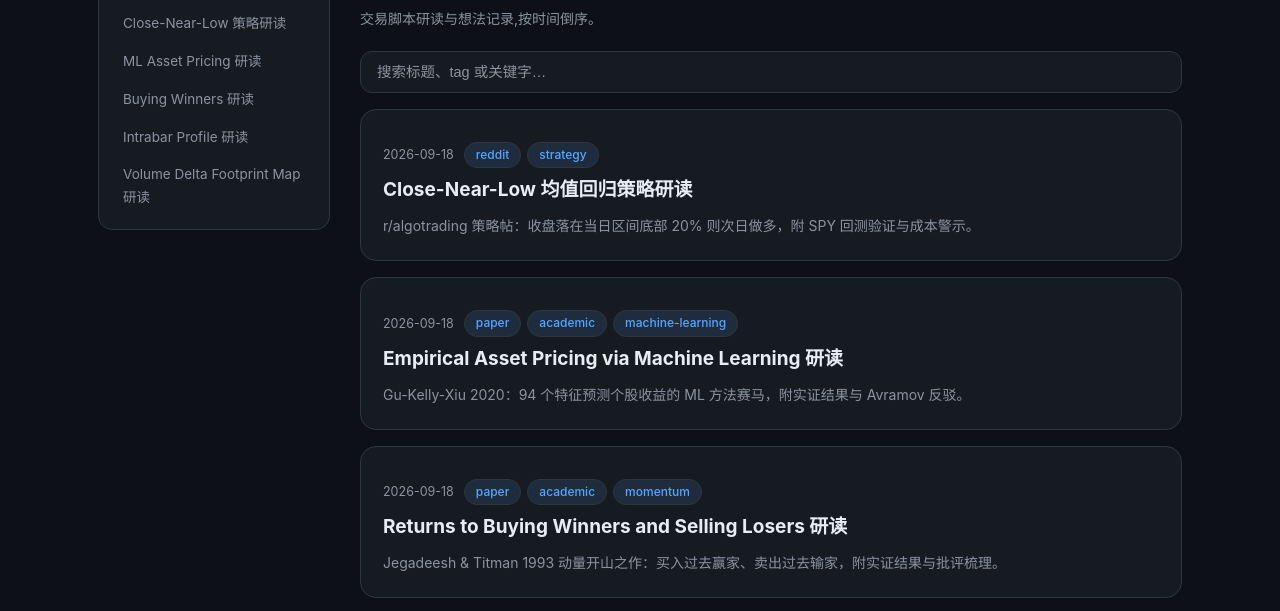
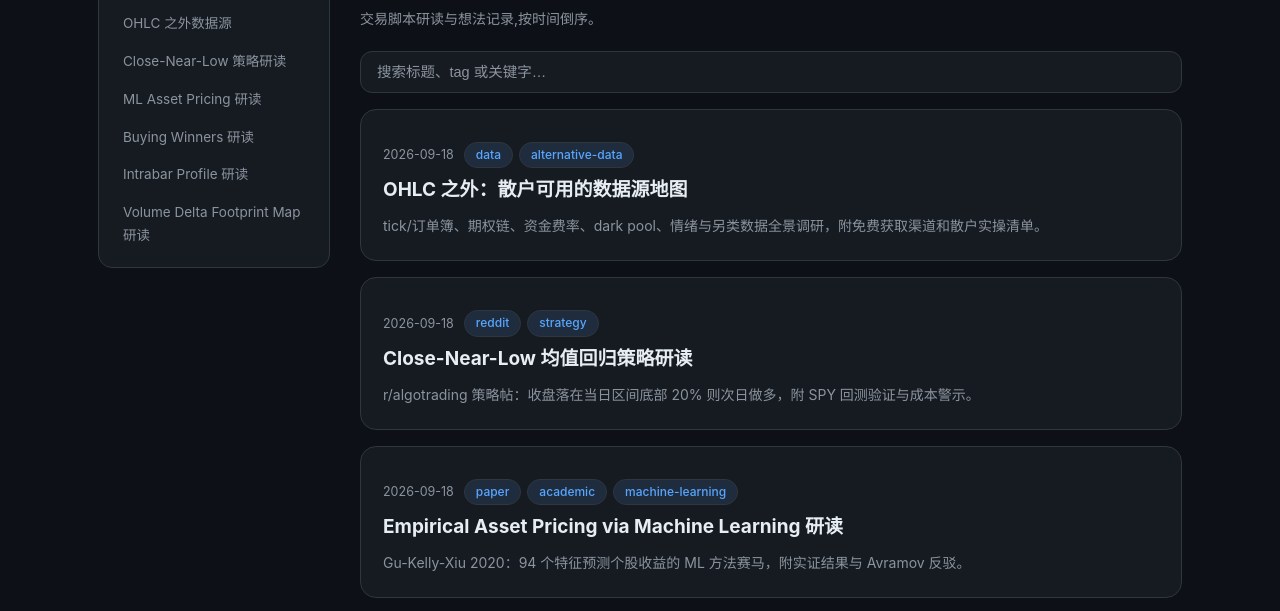
Before and after one commit to yingliupabot/trading-ideas, a plain HTML site: page index.html in a window 1280 px wide. Shown: the part 130-741 px from the top of the page. Drawn offline with Linux system fonts and the light colour scheme.

Commit message:
首页接入数据源笔记

```diff
--- a/index.html
+++ b/index.html
@@ -28,6 +28,7 @@
 <div class="layout">
   <aside class="sidebar" id="sidebar">
     <h4>笔记</h4>
+    <a href="data-sources/beyond-ohlc/">OHLC 之外数据源</a>
     <a href="reddit-strategies/close-near-low/">Close-Near-Low 策略研读</a>
     <a href="papers/ml-asset-pricing-gu-kelly-xiu-2020/">ML Asset Pricing 研读</a>
     <a href="papers/momentum-jegadeesh-titman-1993/">Buying Winners 研读</a>
@@ -46,6 +47,15 @@
     </div>
 
     <div id="post-list">
+      <a class="post-card" data-search="ohlc 之外 数据源 tick 订单簿 期权链 资金费率 dark pool 情绪 另类数据 免费 binance fred" href="data-sources/beyond-ohlc/">
+        <div class="post-meta">
+          <span class="date">2026-09-18</span>
+          <span class="tag-pill">data</span>
+          <span class="tag-pill">alternative-data</span>
+        </div>
+        <h3>OHLC 之外：散户可用的数据源地图</h3>
+        <p>tick/订单簿、期权链、资金费率、dark pool、情绪与另类数据全景调研，附免费获取渠道和散户实操清单。</p>
+      </a>
       <a class="post-card" data-search="close near low 均值回归 研读 reddit strategy algotrading 反弹 日线 range pct close" href="reddit-strategies/close-near-low/">
         <div class="post-meta">
           <span class="date">2026-09-18</span>
```
